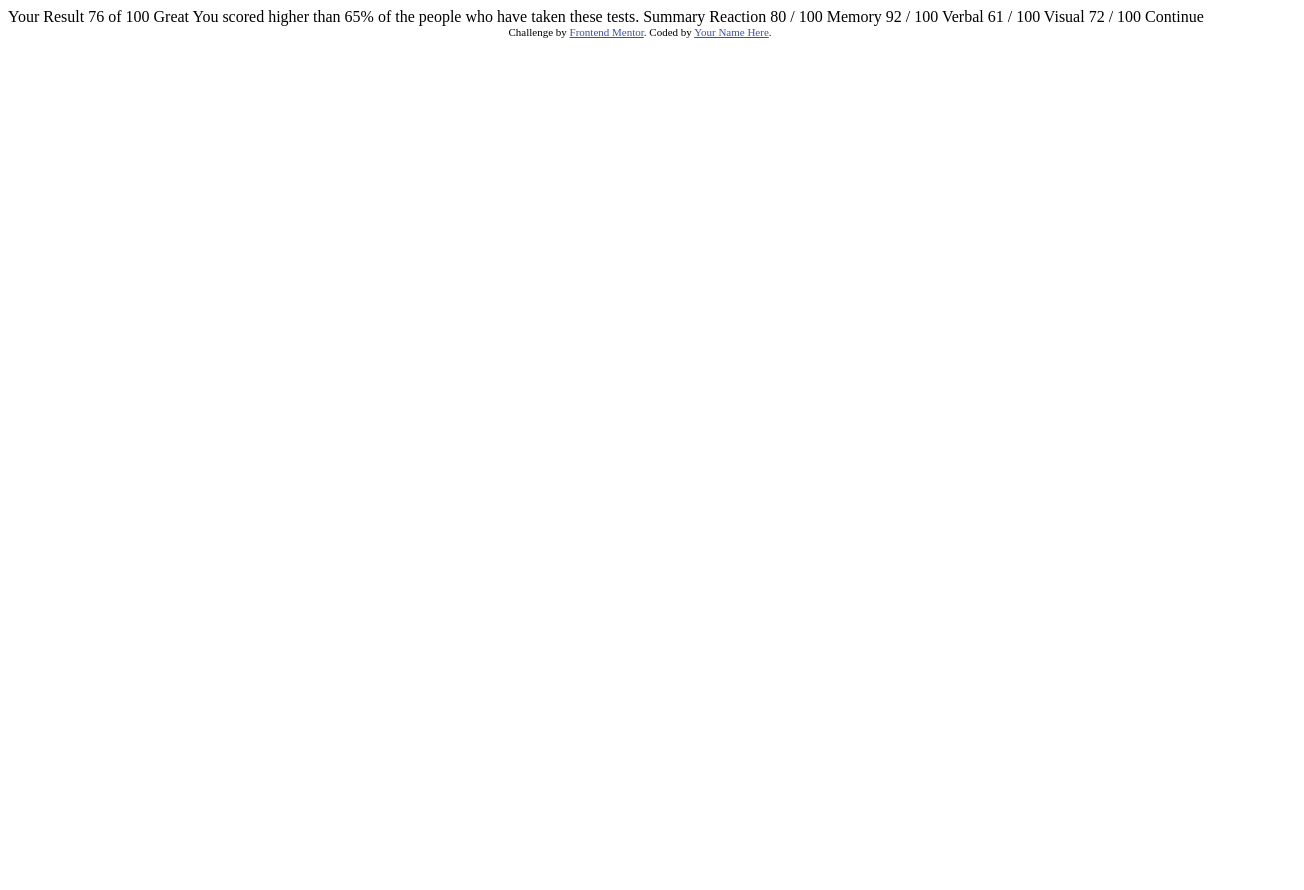
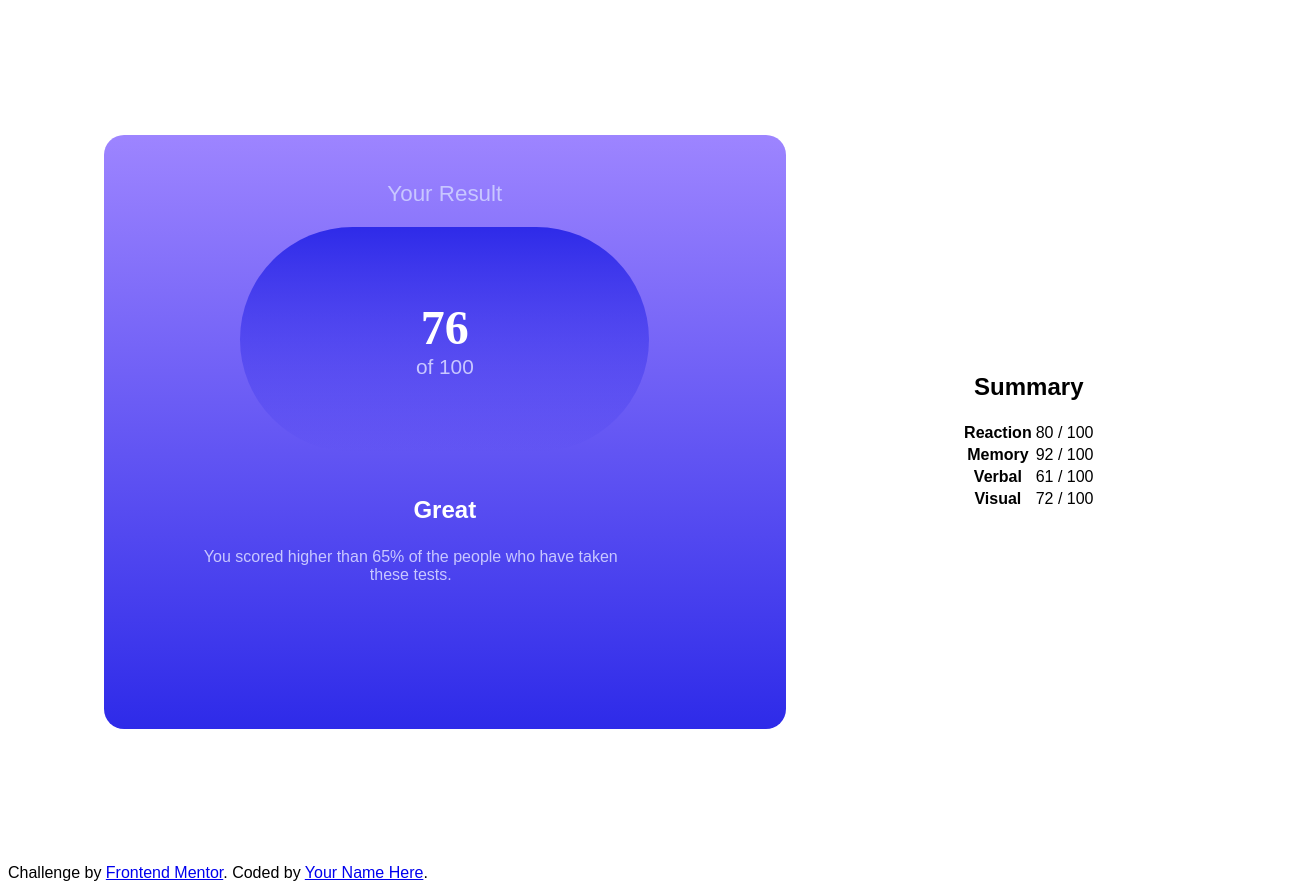
Before and after one commit to Ajaya-Rajbhandari/Result-Summary-Component, a website: page index.html in a window 1280 px wide. Shown: the whole page, 1304 px wide, since content can reach past the window. Before the commit the page ends 800 px from the top, so only its background shows below. Drawn offline with Linux system fonts and the light colour scheme; a web font is replaced by a local one.

Commit message:
added files

```diff
--- a/index.html
+++ b/index.html
@@ -1,47 +1,64 @@
 <!DOCTYPE html>
 <html lang="en">
   <head>
-  <meta charset="UTF-8">
-  <meta name="viewport" content="width=device-width, initial-scale=1.0"> <!-- displays site properly based on user's device -->
-
-  <link rel="icon" type="image/png" sizes="32x32" href="./assets/images/favicon-32x32.png">
+    <meta charset="UTF-8" />
+    <meta name="viewport" content="width=device-width, initial-scale=1.0" />
+    <!-- displays site properly based on user's device -->
+    <link rel="stylesheet" href="styles/style.css" />
+    <link
+      rel="icon"
+      type="image/png"
+      sizes="32x32"
+      href="./assets/images/favicon-32x32.png"
+    />
 
     <title>Frontend Mentor | Results summary component</title>
-
-  <!-- Feel free to remove these styles or customise in your own stylesheet 👍 -->
-  <style>
-    .attribution { font-size: 11px; text-align: center; }
-    .attribution a { color: hsl(228, 45%, 44%); }
-  </style>
   </head>
   <body>
-
-  Your Result
-  76
-  of 100
-
-  Great
-  You scored higher than 65% of the people who have taken these tests.
-
-  Summary
-
-  Reaction
-  80 / 100
-
-  Memory
-  92 / 100
-
-  Verbal
-  61 / 100
-
-  Visual
-  72 / 100
-
-  Continue
-
+    <main>
+      <header>
+        <h1>Your Result</h1>
+        <aside class="number">
+          <p>76</p>
+          <span>of 100</span>
+        </aside>
+        <article class="description">
+          <section class="great">
+            <h1>Great</h1>
+            <p>
+              You scored higher than 65% of the people who have taken these
+              tests.
+            </p>
+          </section>
+        </article>
+      </header>
+      <section class="summary">
+        <h2>Summary</h2>
+        <table>
+          <tr>
+            <th class="aria-row">Reaction</th>
+            <td>80 / 100</td>
+          </tr>
+          <tr>
+            <th class="aria-row">Memory</th>
+            <td>92 / 100</td>
+          </tr>
+          <tr>
+            <th class="aria-row">Verbal</th>
+            <td>61 / 100</td>
+          </tr>
+          <tr>
+            <th class="aria-row">Visual</th>
+            <td>72 / 100</td>
+          </tr>
+        </table>
+      </section>
+    </main>
     <div class="attribution">
-    Challenge by <a href="https://www.frontendmentor.io?ref=challenge" target="_blank">Frontend Mentor</a>.
-    Coded by <a href="#">Your Name Here</a>.
+      Challenge by
+      <a href="https://www.frontendmentor.io?ref=challenge" target="_blank"
+        >Frontend Mentor</a
+      >. Coded by <a href="#">Your Name Here</a>.
     </div>
   </body>
 </html>
--- /dev/null
+++ b/styles/style.css
@@ -0,0 +1,108 @@
+@import url('https: //fonts.googleapis.com/css2?family=Hanken+Grotesk:wght@400;700&display=swap');
+:root{
+    /* #primary colors */
+    --primary-red: hsl(0, 100%, 67%);
+    --yellow: hsl(39, 100%, 56%);
+    --Green: hsl(166, 100%, 37%);
+    --blue: hsl(234, 100%, 45%);
+
+    /* gradients colors */
+    --Light-slate-blue-background: hsl(252, 100%, 76%);
+    --Light-royal-blue-background: hsl(241, 81%, 54%);
+    --Violet-blue-circle: hsl(241, 81%, 54%);
+    --Persian-blue-circle: hsl(241, 72%, 46%, 0);
+
+    /* Neutral */
+    --Neutral-white: hsl(0, 0%, 100%);
+    --Neutral-Pale-blue: hsl(221, 100%, 96%);
+    --Neutral-Light-lavender: hsl(241, 100%, 89%);
+    --Neutral-Dark-gray-blue: hsl(224, 30%, 27%);
+
+    /* font-weights */
+    --font-weight-normal: 500;
+    --font-weight-bold: 700;
+    --font-weight-extra-bold: 800;
+
+}
+
+
+body >* {
+    font-family: 'Hanken', 'Grotesk', sans-serif;
+    box-sizing: border-box;
+    margin: 0;
+}
+main{
+    display: flex;
+    align-items: center;
+    justify-content: center;
+    text-align: center;
+    padding: 3rem;
+    margin: 2rem;
+    width: 100%;
+    height: 100vh;
+}
+header{
+    height: 80%;
+    width: 60%;
+    background-image: linear-gradient(var(--Light-slate-blue-background), var(--Light-royal-blue-background));
+    border-radius: 20px;
+    padding: 31px 0px 0px 0px;
+    margin: 1rem;
+}
+header>h1{
+    font-size: 1.4rem;
+    font-weight: var(--font-weight-normal);
+    color:var(--Neutral-Light-lavender  )
+}
+aside{
+    display: flex;
+    flex-direction: column;
+    height: 40%;
+    width: 60%;
+    background-image: linear-gradient(var(--Violet-blue-circle), var(--Persian-blue-circle));
+    border-radius: 200px;
+    margin: 20px auto;
+    justify-content: center;
+}
+aside>p{
+    font-family: 'Grotesk';
+    font-size: 3rem;
+    font-weight: var(--font-weight-bold);
+    color: var(--Neutral-white);
+    margin-top: 0;
+    margin-bottom: 0;
+}
+aside>span{
+    font-size: 1.3rem;
+    color: var(--Neutral-Light-lavender);
+}
+
+.description{
+    display: flex;
+    justify-content: center;
+    align-items: center;
+}
+.great>h1{
+    color: var(--Neutral-white);
+    font-size: 1.5rem;
+}
+.great>p{
+    width: 80%;
+    align-items: center;
+    padding: 20px auto;
+    text-align: center;
+    margin: 20px;
+    font-size: 16px;
+    color: var(--Neutral-Light-lavender);
+}
+.summary{
+    display: flex;
+    flex-direction: column;
+    width: 40%;
+    height: 100%;
+    align-items: center;
+    justify-content: center;
+}
+.summary>h2{
+    float: left;
+}
```
Lines whose indentation alone changed are shown as unchanged.
